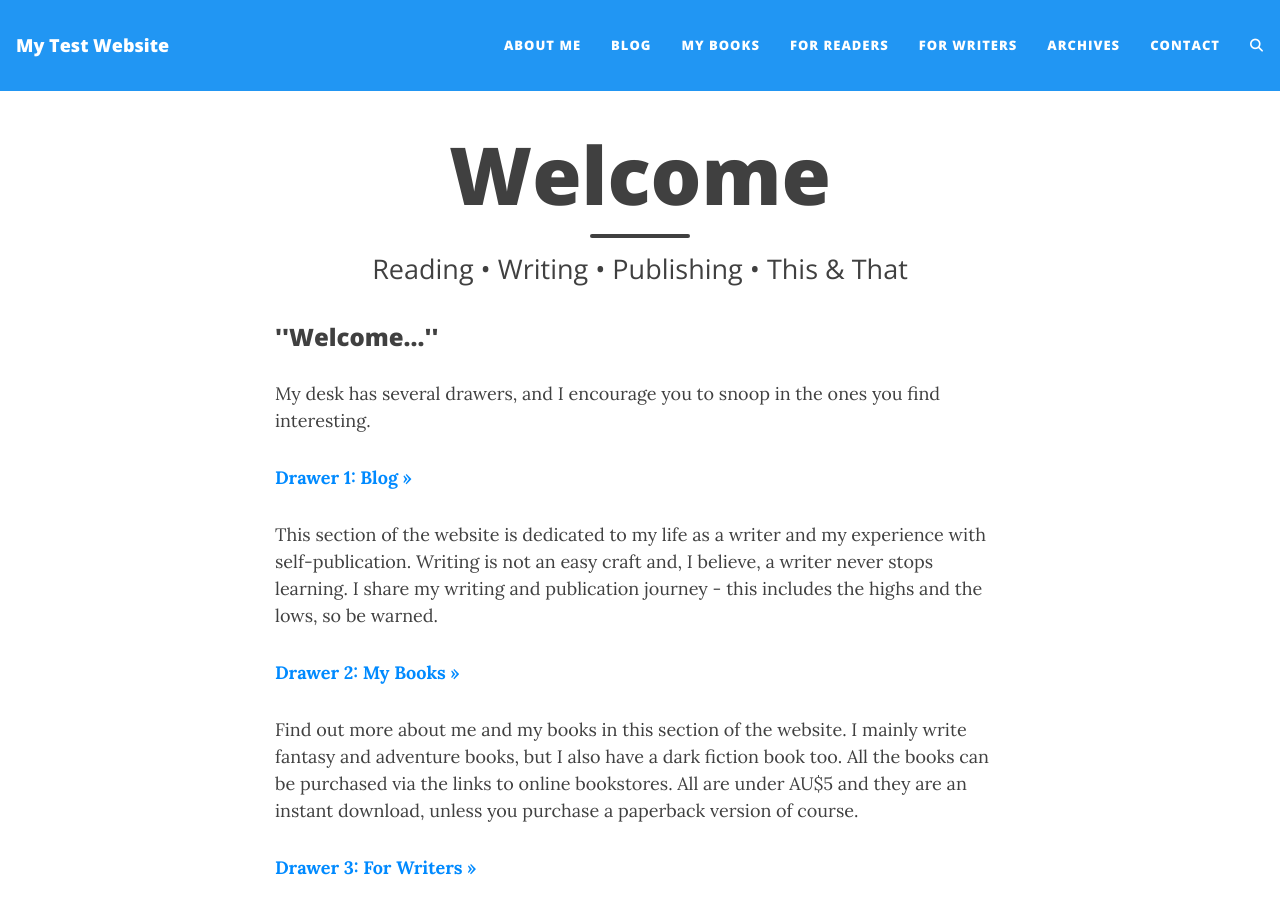
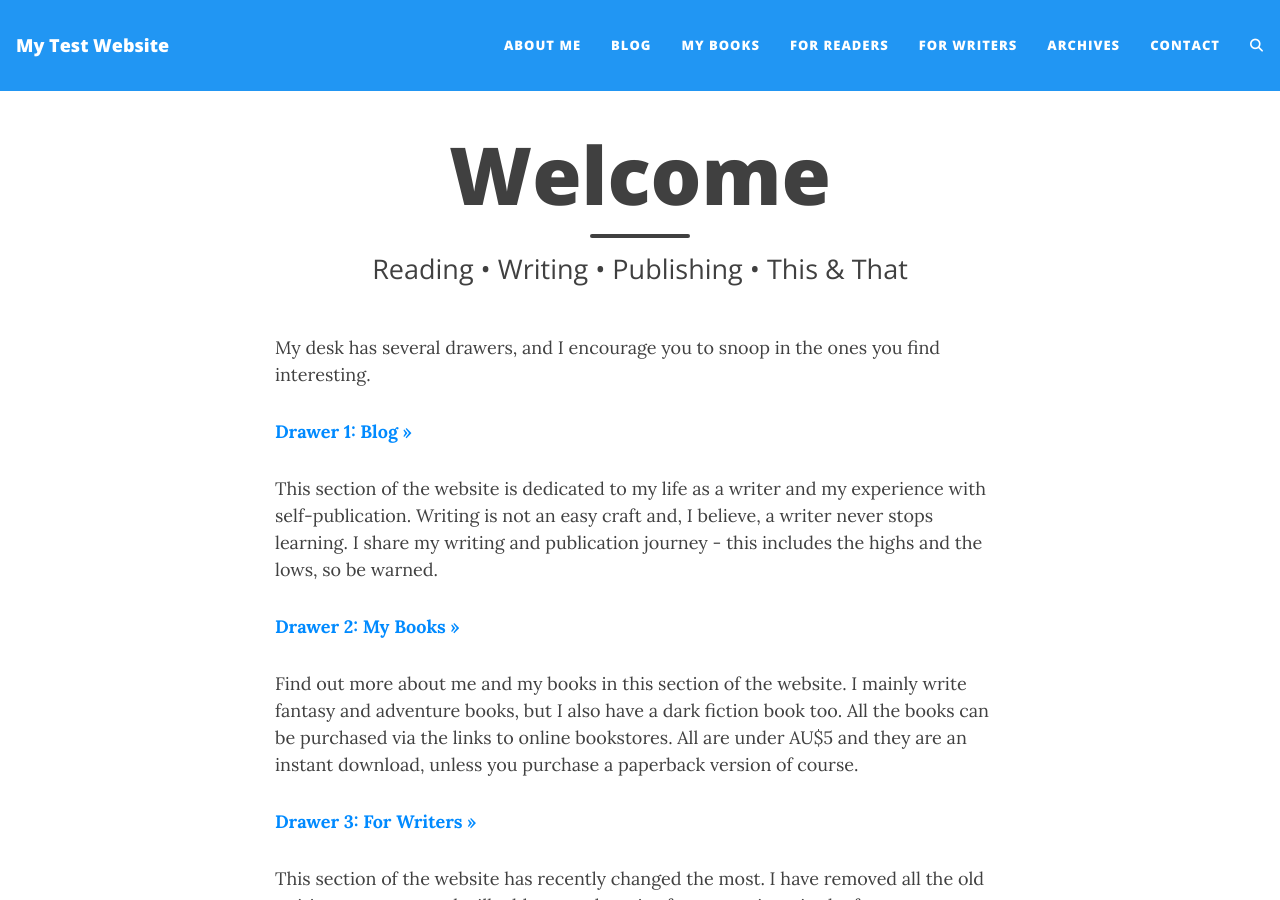
Before and after one commit to jd31122025-design/myblog, a Jekyll site: the page built from index.html, in a window 1280 px wide and 900 px high. Built offline with Jekyll 4.4.1, drawn with Linux system fonts in a browser that asks for light colours; comment, search, counter and statistics services are not loaded.

Commit message:
small changes

```diff
--- a/index.html
+++ b/index.html
@@ -3,26 +3,24 @@
 title: Welcome
 subtitle: Reading&nbsp;&bull;&nbsp;Writing&nbsp;&bull;&nbsp;Publishing&nbsp;&bull;&nbsp;This & That
 ---
-<h3>''Welcome...''</h3>
-
 <p>My desk has several drawers, and I encourage you to snoop in the ones you find interesting.</p>
 
-<a href="#Blog" style="text-decoration: none; font-weight: bold;">Drawer 1: Blog »</a>
+<a href="/_blog/blog.html" style="text-decoration: none; font-weight: bold;">Drawer 1: Blog »</a>
 <p>This section of the website is dedicated to my life as a writer and my experience with self-publication. Writing is not an easy craft and, I believe, a writer never stops learning. I share my writing and publication journey - this includes the highs and the lows, so be warned.</p>
 
-<a href="#My Books" style="text-decoration: none; font-weight: bold;">Drawer 2: My Books »</a>
+<a href="/my-books.md" style="text-decoration: none; font-weight: bold;">Drawer 2: My Books »</a>
 <p>Find out more about me and my books in this section of the website. I mainly write fantasy and adventure books, but I also have a dark fiction book too. All the books can be purchased via the links to online bookstores. All are under AU$5 and they are an instant download, unless you purchase a paperback version of course.</p>
 
-<a href="#For Writers" style="text-decoration: none; font-weight: bold;">Drawer 3: For Writers »</a>
+<a href="/for-writers.md" style="text-decoration: none; font-weight: bold;">Drawer 3: For Writers »</a>
 <p>This section of the website has recently changed the most. I have removed all the old writing resources and will add up-to-date tips for new writers in the future.</p>
 
-<a href="#For Readers" style="text-decoration: none; font-weight: bold;">Drawer 4: For Readers »</a>
+<a href="/for-readers.md" style="text-decoration: none; font-weight: bold;">Drawer 4: For Readers »</a>
 <p>If you like to read, then you will be interested in the book reviews and author interviews found on this page. We all want free ebooks, so I will share links to websites where you can download them legally.</p>
 
-<a href="#Archives" style="text-decoration: none; font-weight: bold;">Drawer 5: Archives »</a>
+<a href="/archives.md" style="text-decoration: none; font-weight: bold;">Drawer 5: Archives »</a>
 <p>Sometimes it is fun to dig deep into the archives of a site and see what turns up. If you enjoy doing that, here is a link to all the topics and categories you can find on this website. Enjoy!</p>
 
-<a href="#Contact" style="text-decoration: none; font-weight: bold;">Drawer 6: Contact »</a>
+<a href="/contact.md" style="text-decoration: none; font-weight: bold;">Drawer 6: Contact »</a>
 <p>If you see something wrong on the website (such as an error or a broken link), please let me know. Or, if you would like to send me an email for any other reason, please feel free to do so. I will endeavour to respond promptly.</p>
 
 <p style="font-weight: bold;">And two last things:</p>
@@ -37,4 +35,4 @@
 """
 
 
-<div class="w3-small w3-center w3-padding-16">Last updated on 16 October 2024</div>
+<div style="text-align: center;">Last updated on 16 October 2024</div>
```
Also changed, not shown: my-books.md (+3 -0 lines).
